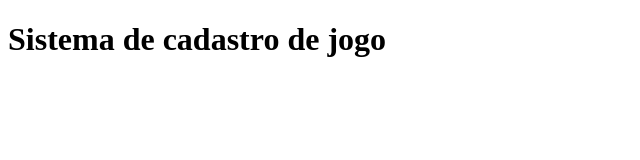
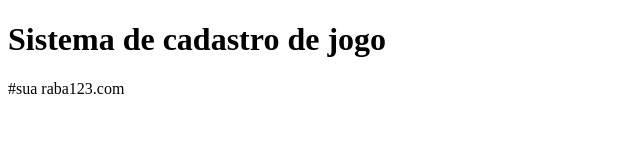
Before and after one commit to Cross2009/chuu2, a plain HTML site: page index.html in a window 1280 px wide. Shown: the whole page, without its empty margins (0-640 px from the left). Drawn offline with Linux system fonts and the light colour scheme.

Commit message:
Update index.html

```diff
--- a/index.html
+++ b/index.html
@@ -11,3 +11,4 @@
     </h1>
 </body>
 </html>
+#sua raba123.com
```
